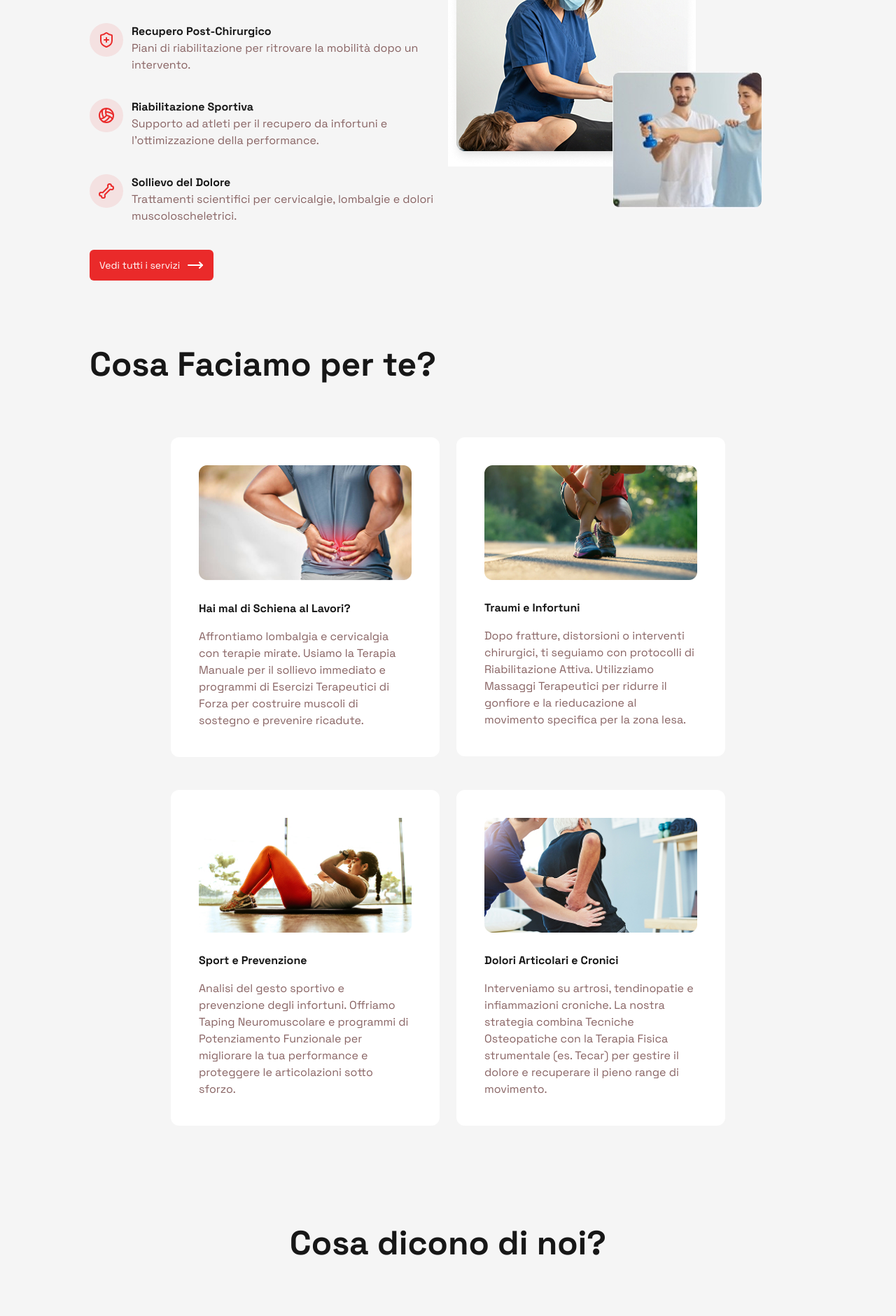
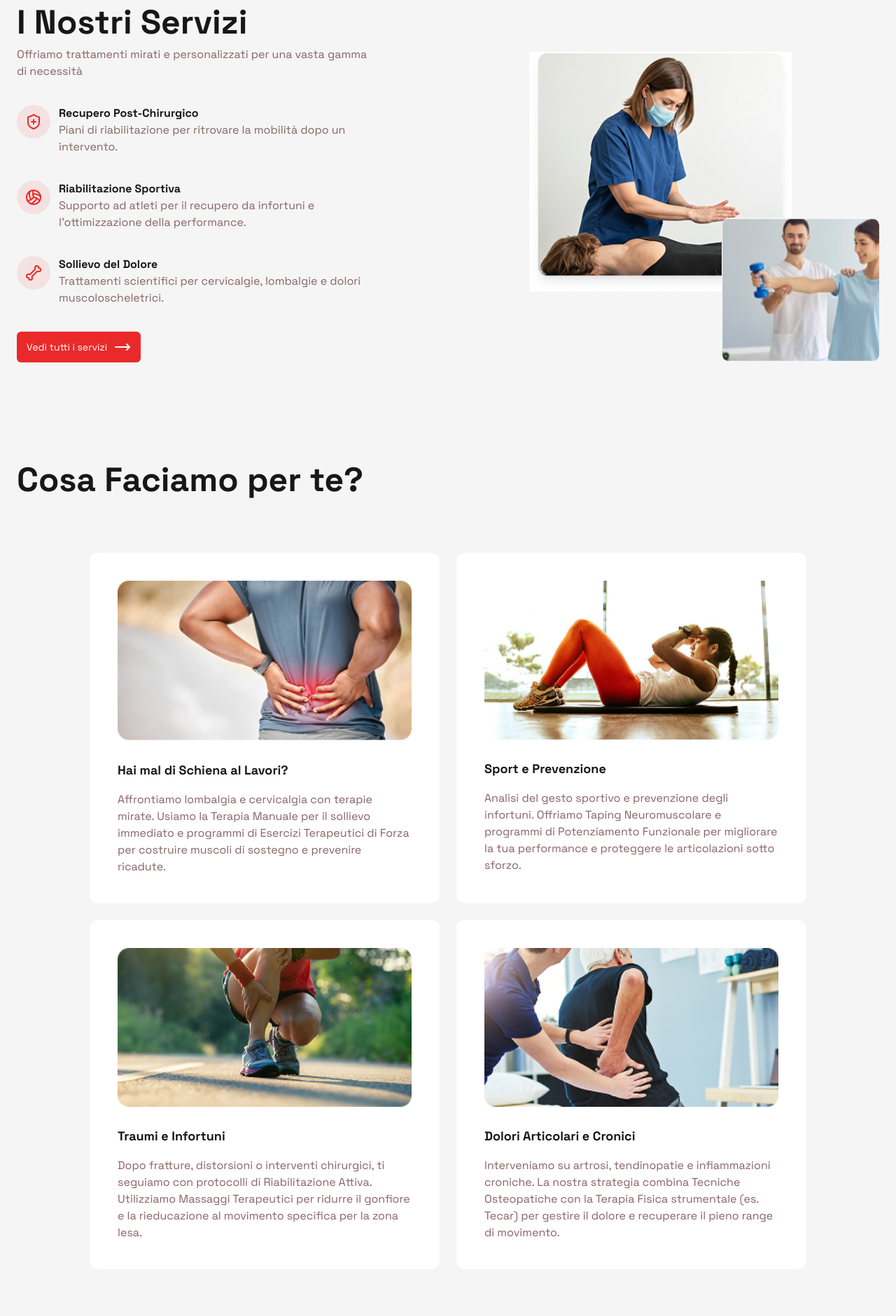
Before and after one commit to criisvy/dal-fisio-website, a Next.js app: page / in a window 1280 px wide. Shown: the part 880-2761 px from the top of the page at 70% size. Built offline with nearby package versions, Linux system fonts and the light colour scheme.

Commit message:
fix: refactor homepage

```diff
--- a/src/app/page.jsx
+++ b/src/app/page.jsx
@@ -17,11 +17,11 @@ import RoundedIconWrapper from "@/components/RoundedIconWrapper";
 
 export default function Home() {
   return (
-    <main className="mx-auto mt-9 max-w-5xl">
+    <main className="mx-auto mt-9 max-w-7xl px-6">
       <header className="relative">
-        <div className="absolute bottom-0 mr-60 mb-10 ml-10 flex flex-col gap-2">
-          <h1 className="text-5xl font-bold text-white">Dal Fisio </h1>
-          <p className="mb-6 text-xl text-white">
+        <div className="absolute right-10 bottom-10 left-10 flex flex-col gap-2">
+          <h1 className="text-5xl font-bold text-white">Dal Fisio</h1>
+          <p className="max-w-3xl text-xl text-white">
             Fisioterapia e riabilitazione sportiva a Bergamo. Specializzati nel
             recupero post-chirurgico e post-traumatico.
           </p>
@@ -47,96 +47,95 @@ export default function Home() {
           alt="Hero"
         />
       </header>
-      <section className="flex w-full flex-row items-center">
-        <div className="flex max-w-lg flex-col pt-20">
+      <section className="mt-20 flex items-end justify-between gap-4">
+        <div className="flex max-w-lg flex-col">
           <div className="flex flex-col gap-2.5">
-            <h1 className="text-5xl font-bold">I Nostri Servizi</h1>
+            <h2 className="text-5xl font-bold">I Nostri Servizi</h2>
             <p className="text-brownish">
               Offriamo trattamenti mirati e personalizzati per una vasta gamma
               di necessità
             </p>
           </div>
-          <div className="pb-9">
-            <div className="flex gap-3 pt-9">
+          <ul className="mb-9">
+            <li className="mt-9 flex gap-3">
               <RoundedIconWrapper className="text-sm">
-                <ShieldPlus className="text-primary"></ShieldPlus>
+                <ShieldPlus className="text-primary" />
               </RoundedIconWrapper>
-              <div className="">
-                <span className="font-bold">Recupero Post-Chirurgico</span>
+              <div>
+                <h3 className="font-bold">Recupero Post-Chirurgico</h3>
                 <p className="text-brownish">
                   Piani di riabilitazione per ritrovare la mobilità dopo un
                   intervento.
                 </p>
               </div>
-            </div>
-            <div className="flex gap-3 pt-9">
+            </li>
+            <li className="mt-9 flex gap-3">
               <RoundedIconWrapper className="text-sm">
-                <Volleyball className="text-primary"></Volleyball>
+                <Volleyball className="text-primary" />
               </RoundedIconWrapper>
-              <div className="">
-                <span className="font-bold">Riabilitazione Sportiva</span>
+              <div>
+                <h3 className="font-bold">Riabilitazione Sportiva</h3>
                 <p className="text-brownish">
                   Supporto ad atleti per il recupero da infortuni e
                   l'ottimizzazione della performance.
                 </p>
               </div>
-            </div>
-            <div className="flex gap-3 pt-9">
+            </li>
+            <li className="mt-9 flex gap-3">
               <RoundedIconWrapper className="text-sm">
-                <Bone className="text-primary"></Bone>
+                <Bone className="text-primary" />
               </RoundedIconWrapper>
-              <div className="">
-                <span className="font-bold">Sollievo del Dolore</span>
+              <div>
+                <h3 className="font-bold">Sollievo del Dolore</h3>
                 <p className="text-brownish">
                   Trattamenti scientifici per cervicalgie, lombalgie e dolori
                   muscoloscheletrici.
                 </p>
               </div>
-            </div>
-          </div>
+            </li>
+          </ul>
           <Button
-            size={"sm"}
-            className={"flex w-fit items-center gap-2.5 p-2.5 px-3.5"}
+            size="sm"
+            className="flex w-fit items-center gap-2.5 p-2.5 px-3.5"
           >
             Vedi tutti i servizi
-            <MoveRight></MoveRight>
+            <MoveRight />
           </Button>
         </div>
-        <div className="relative h-96 w-md">
+        <div className="relative aspect-450/400 w-[500px]">
           <img
             src="/images/Fisioterapista1.jpg"
             alt="fisioterapista"
-            className="max-w-75% run dev np, absolute top-0 left-0 z-0"
-          ></img>
+            className="absolute top-0 left-0 z-0 w-[75%]"
+          />
           <img
             src="/images/People.jpg"
             alt="bed"
-            className="max-w-30% absolute right-0 bottom-0 rounded-xl"
-          ></img>
+            className="absolute right-0 bottom-0 w-[45%] rounded-xl"
+          />
         </div>
       </section>
-      <section className="mt-24">
-        <h1 className="pb-20 text-5xl font-bold">Cosa Faciamo per te?</h1>{" "}
-        <div className="grid grid-flow-col grid-rows-2 justify-center gap-6">
-          <div>
-            <div className="flex w-96 flex-col rounded-xl bg-white p-10">
-              <img src="/images/Backpain.jpg"></img>
+      <section className="mt-36">
+        <h2 className="mb-20 text-5xl font-bold">Cosa Faciamo per te?</h2>
+        <div className="mx-auto grid max-w-5xl grid-cols-2 justify-center gap-6">
+          <article className="flex flex-col rounded-xl bg-white p-10">
+            <img src="/images/Backpain.jpg" alt="" />
             <div className="flex flex-col gap-4 pt-7">
-                <h3 className="font-bold">Hai mal di Schiena al Lavori?</h3>
+              <h3 className="text-lg font-bold">
+                Hai mal di Schiena al Lavori?
+              </h3>
               <p className="text-brownish">
                 Affrontiamo lombalgia e cervicalgia con terapie mirate. Usiamo
                 la Terapia Manuale per il sollievo immediato e programmi di
-                  Esercizi Terapeutici di Forza per costruire muscoli di
-                  sostegno e prevenire ricadute.
+                Esercizi Terapeutici di Forza per costruire muscoli di sostegno
+                e prevenire ricadute.
               </p>
             </div>
-            </div>
-          </div>
-          <div>
-            <div className="flex w-96 flex-col rounded-xl bg-white p-10">
-              <img src="/images/Exercise.jpg"></img>
+          </article>
+          <article className="flex flex-col rounded-xl bg-white p-10">
+            <img src="/images/Exercise.jpg" alt="" />
             <div className="flex flex-col gap-4 pt-7">
-                <h3 className="font-bold">Sport e Prevenzione</h3>
+              <h3 className="text-lg font-bold">Sport e Prevenzione</h3>
               <p className="text-brownish">
                 Analisi del gesto sportivo e prevenzione degli infortuni.
                 Offriamo Taping Neuromuscolare e programmi di Potenziamento
@@ -144,51 +143,50 @@ export default function Home() {
                 articolazioni sotto sforzo.
               </p>
             </div>
-            </div>
-          </div>
-          <div>
-            <div className="flex w-96 flex-col rounded-xl bg-white p-10">
-              <img src="/images/Running.jpg"></img>
+          </article>
+          <article className="flex flex-col rounded-xl bg-white p-10">
+            <img src="/images/Running.jpg" alt="" />
             <div className="flex flex-col gap-4 pt-7">
-                <h3 className="font-bold">Traumi e Infortuni</h3>
+              <h3 className="text-lg font-bold">Traumi e Infortuni</h3>
               <p className="text-brownish">
-                  Dopo fratture, distorsioni o interventi chirurgici, ti
-                  seguiamo con protocolli di Riabilitazione Attiva. Utilizziamo
-                  Massaggi Terapeutici per ridurre il gonfiore e la rieducazione
-                  al movimento specifica per la zona lesa.
+                Dopo fratture, distorsioni o interventi chirurgici, ti seguiamo
+                con protocolli di Riabilitazione Attiva. Utilizziamo Massaggi
+                Terapeutici per ridurre il gonfiore e la rieducazione al
+                movimento specifica per la zona lesa.
               </p>
             </div>
-            </div>
-          </div>
-          <div>
-            <div className="flex w-96 flex-col rounded-xl bg-white p-10">
-              <img src="/images/Backpain2.jpg"></img>
+          </article>
+          <article className="flex flex-col rounded-xl bg-white p-10">
+            <img src="/images/Backpain2.jpg" alt="" />
             <div className="flex flex-col gap-4 pt-7">
-                <h3 className="font-bold">Dolori Articolari e Cronici</h3>
+              <h3 className="text-lg font-bold">Dolori Articolari e Cronici</h3>
               <p className="text-brownish">
-                  Interveniamo su artrosi, tendinopatie e infiammazioni
-                  croniche. La nostra strategia combina Tecniche Osteopatiche
-                  con la Terapia Fisica strumentale (es. Tecar) per gestire il
-                  dolore e recuperare il pieno range di movimento.
+                Interveniamo su artrosi, tendinopatie e infiammazioni croniche.
+                La nostra strategia combina Tecniche Osteopatiche con la Terapia
+                Fisica strumentale (es. Tecar) per gestire il dolore e
+                recuperare il pieno range di movimento.
               </p>
             </div>
-            </div>
-          </div>
+          </article>
         </div>
       </section>
-      <section className="pt-36">
-        <h1 className="justify-self-center pb-20 text-5xl font-bold">
+      <section className="mt-36">
+        <h2 className="mb-20 text-center text-5xl font-bold">
           Cosa dicono di noi?
-        </h1>
+        </h2>
 
         <div className="relative flex gap-5">
-          <RoundedIconWrapper className="bg-primary absolute left-0.5">
+          <button className="absolute top-1/2 -left-6 -translate-y-1/2 cursor-pointer">
+            <RoundedIconWrapper className="bg-primary">
               <MoveLeft className="text-white"></MoveLeft>
             </RoundedIconWrapper>
-          <RoundedIconWrapper className="absolute right-0.5">
+          </button>
+          <button className="absolute top-1/2 -right-6 -translate-y-1/2 cursor-pointer">
+            <RoundedIconWrapper className="bg-primary">
               <MoveRight className="text-white"></MoveRight>
             </RoundedIconWrapper>
-          <div className="relative flex max-w-96 flex-col gap-7 rounded-xl bg-white p-9">
+          </button>
+          <div className="flex w-full flex-col gap-7 rounded-xl bg-white p-9">
             <div className="flex gap-4">
               <img
                 src="/images/Avatarexample.jpg"
@@ -206,14 +204,14 @@ export default function Home() {
                 </div>
               </div>
             </div>
-            <p className="text-brownish">
+            <blockquote className="text-brownish">
               Contattato dopo essermi rotto la clavicola per recuperare mobilità
               e forza, ho trovato grande competenza e serietà. Oltre alle sedute
               in studio, gli esercizi personalizzati da fare a casa sono stati
               fondamentali per recuperare al meglio.
-            </p>
+            </blockquote>
           </div>
-          <div className="flex max-w-96 flex-col gap-7 rounded-xl bg-white p-9">
+          <div className="flex w-full flex-col gap-7 rounded-xl bg-white p-9">
             <div className="flex gap-4">
               <img
                 src="/images/Avatarexample.jpg"
@@ -231,14 +229,14 @@ export default function Home() {
                 </div>
               </div>
             </div>
-            <p className="text-brownish">
+            <blockquote className="text-brownish">
               Mi sono rivolto a Luca in seguito a un infortunio all’adduttore e
               non posso che ritenermi estremamente soddisfatto del percorso
               fatto insieme. È un professionista competente, attento e sempre
               disponibile
-            </p>
+            </blockquote>
           </div>
-          <div className="flex max-w-96 flex-col gap-7 rounded-xl bg-white p-9">
+          <div className="flex w-full flex-col gap-7 rounded-xl bg-white p-9">
             <div className="flex gap-4">
               <img
                 src="/images/Avatarexample.jpg"
@@ -256,90 +254,93 @@ export default function Home() {
                 </div>
               </div>
             </div>
-            <p className="text-brownish">
+            <blockquote className="text-brownish">
               Grazie dott. Luca per aver curato mio figlio per l’incidente alla
               spalla ,ora sta benissimo, grazie !! E mia mamma per la frattura
               al polso !! Ottima persona e super professionale!!
               Consigliatissimo , ancora grazie 😃
-            </p>
+            </blockquote>
           </div>
         </div>
       </section>
-      <section className="pt-36">
-        <h1 className="justify-self-center pb-20 text-5xl font-bold">
+      <section className="mt-36">
+        <h2 className="mb-20 text-center text-5xl font-bold">
           I Nostri Valori
-        </h1>
+        </h2>
         <div className="flex gap-16">
-          <div className="flex gap-3 pt-9">
-            <RoundedIconWrapper className="text-sm">
-              <ShieldCheck className="text-primary"></ShieldCheck>
+          <article className="flex gap-4">
+            <RoundedIconWrapper className="mt-1">
+              <ShieldCheck className="text-primary" />
             </RoundedIconWrapper>
-            <div className="flex flex-col">
-              <h3 className="font-bold">Impegno e cura personalizzata</h3>
+            <div>
+              <h3 className="mb-1 text-lg font-bold">
+                Impegno e cura personalizzata
+              </h3>
               <p className="text-brownish">
                 Ti dedichiamo tutto il tempo necessario, analizzando a fondo il
                 tuo caso. Il tuo piano è su misura e segue solo i tuoi
                 progressi.
               </p>
             </div>
-          </div>
-          <div className="flex gap-3 pt-9">
-            <RoundedIconWrapper className="text-sm">
-              <BookMarked className="text-primary"></BookMarked>
+          </article>
+          <article className="flex gap-4">
+            <RoundedIconWrapper className="mt-1">
+              <BookMarked className="text-primary" />
             </RoundedIconWrapper>
-            <div className="flex flex-col">
-              <h3 className="font-bold">Formazione costante</h3>
+            <div>
+              <h3 className="mb-1 text-lg font-bold">Formazione costante</h3>
               <p className="text-brownish">
                 Siamo sempre un passo avanti. Ci aggiorniamo sulle nuove
                 metodologie globali per offrirti l'eccellenza in fisioterapia.
               </p>
             </div>
-          </div>
-          <div className="flex gap-3 pt-9">
-            <RoundedIconWrapper className="text-sm">
-              <FlaskConical className="text-primary"></FlaskConical>
+          </article>
+          <article className="flex gap-4">
+            <RoundedIconWrapper className="mt-1">
+              <FlaskConical className="text-primary" />
             </RoundedIconWrapper>
-            <div className="flex flex-col">
-              <h3 className="font-bold">Basato sulla scienza</h3>
+            <div>
+              <h3 className="mb-1 text-lg font-bold">Basato sulla scienza</h3>
               <p className="text-brownish">
                 Non lavoriamo per ipotesi. Ogni trattamento e basato sull´ultima
                 ricerca clinica per garantirti un recupero solido e mirato.
               </p>
             </div>
-          </div>
+          </article>
         </div>
       </section>
-      <section className="flex w-full flex-col items-center pt-36">
-        <div className="flex content-center items-center justify-center gap-14">
-          <div className="flex flex-col">
-            <h1 className="pb-3 text-5xl font-bold">Chi Siamo</h1>
-            <p className="text-brownish">
+      <section className="mt-36 flex flex-col items-center">
+        <div className="flex items-center justify-center gap-14">
+          <div>
+            <h2 className="mb-6 text-5xl font-bold">Chi Siamo</h2>
+            <p className="text-brownish mb-8">
               Siamo Luca e Matteo, due fisioterapisti con la passione per il
               recupero funzionale. La nostra missione è aiutarti a superare il
               dolore e a tornare alle tue passioni, che sia lo sport o la vita
               di tutti i giorni.
             </p>
-            <span className="text-brownish pt-6 font-bold">
+            <span className="text-brownish mb-4 block font-bold">
               Abbiamo colaborato con
             </span>
             <div className="flex gap-3">
               <img src="/images/Atalanta.png" className="w-7"></img>
               <img src="/images/SportSpecialist.png" className="w-24"></img>
 
-              <Button className="ml-auto flex items-center gap-9 rounded-xl pl-7">
-                Scopri di piú <MoveRight></MoveRight>
+              <Button className="ml-auto flex items-center gap-9">
+                Scopri di piú <MoveRight />
               </Button>
             </div>
           </div>
-          <img src="/images/Phisiotherapists.jpg" className="rounded-xl"></img>
+          <img
+            src="/images/Phisiotherapists.jpg"
+            className="min-w-xl rounded-xl"
+          />
         </div>
       </section>
-      <section className="pt-36">
-        <div className="flex gap-10">
-          <img src="/images/Chair.png"></img>
-          <div className="flex max-w-md flex-col gap-3">
+      <section className="mt-36 flex items-center gap-10">
+        <img src="/images/Chair.png" className="min-w-2xl" />
+        <div className="flex flex-col gap-7">
           <h1 className="text-5xl font-bold">I Nostri Spazi</h1>
-            <div className="flex flex-col">
           <p className="text-brownish">
             Un ambiente moderno, accogliente e dotato delle migliori
             attrezzature per garantirti un percorso di recupero efficace e
@@ -349,8 +350,6 @@ export default function Home() {
             Esplora lo studio
             <MoveRight></MoveRight>
           </Button>
-            </div>
-          </div>
         </div>
       </section>
       <section className="pt-36">
--- a/src/components/Navbar.jsx
+++ b/src/components/Navbar.jsx
@@ -4,7 +4,7 @@ import { Badge, Phone } from "lucide-react";
 
 const Navbar = () => {
   return (
-    <nav className="bg-background text-foreground mx-auto flex w-full max-w-5xl items-center p-4 font-bold">
+    <nav className="bg-background text-foreground mx-auto flex w-full max-w-7xl items-center p-4 font-bold">
       <Link href="/" className="flex items-center gap-2">
         <Badge className="w-6" />
         <h1>Dal Fisio</h1>
```
Lines whose indentation alone changed are shown as unchanged.
